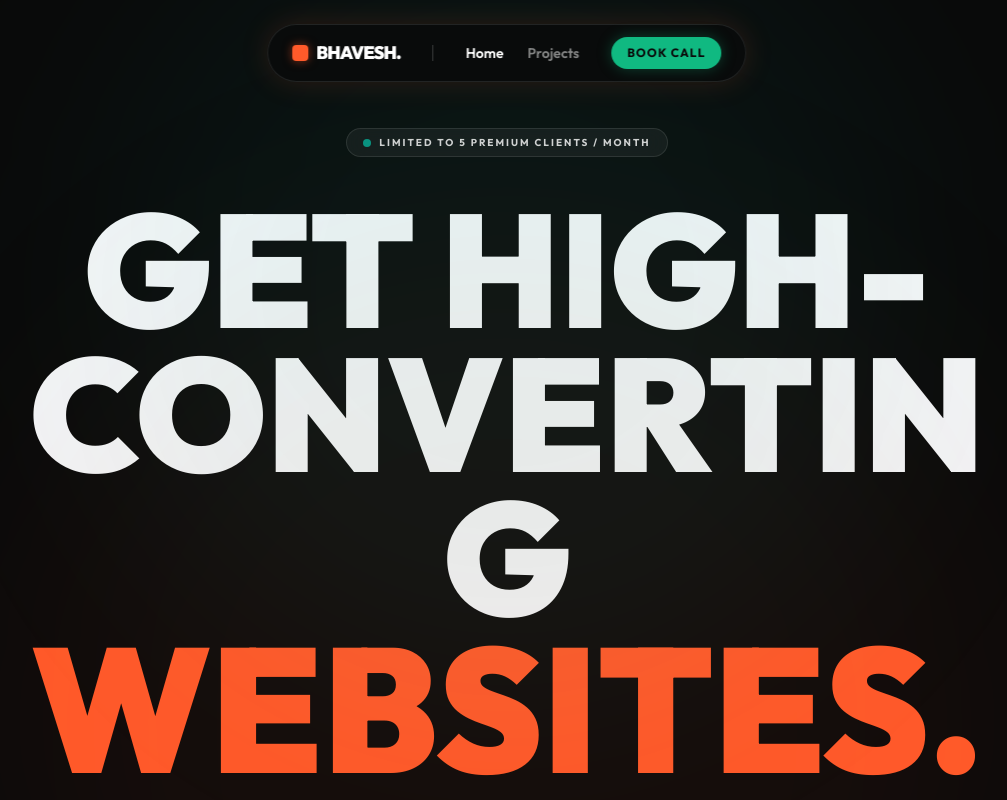
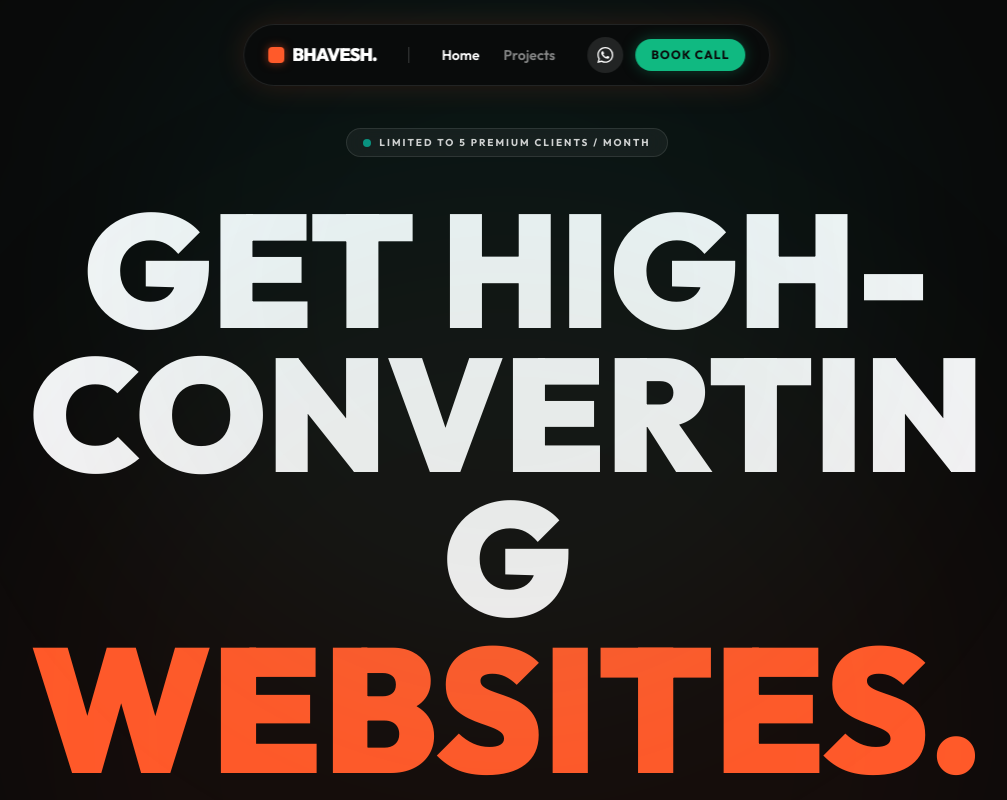
Before and after one commit to borse9030/usclientportfolio, a Next.js app: page / in a window 1280 px wide. Shown: the top 800 px of the page, without its empty margins (133-1140 px from the left). Built offline with nearby package versions, Linux system fonts and the light colour scheme.

Commit message:
feat: add WhatsApp quick chat button to the Navbar

```diff
--- a/src/components/layout/Navbar.tsx
+++ b/src/components/layout/Navbar.tsx
@@ -38,6 +38,16 @@
           </Link>
         </div>
 
+        <div className="flex items-center gap-2 md:gap-3 flex-shrink-0">
+          <a
+            href="https://wa.me/919529185458?text=Hi%20Bhavesh,%20I'm%20interested%20in%20working%20with%20you!"
+            target="_blank"
+            rel="noopener noreferrer"
+            className="w-8 h-8 md:w-9 md:h-9 rounded-full bg-white/10 flex items-center justify-center text-white hover:bg-[#25D366] hover:text-white transition-all duration-300"
+            title="Chat on WhatsApp"
+          >
+            <svg xmlns="http://www.w3.org/2000/svg" width="16" height="16" viewBox="0 0 24 24" fill="currentColor"><path d="M17.472 14.382c-.297-.149-1.758-.867-2.03-.967-.273-.099-.471-.148-.67.15-.197.297-.767.966-.94 1.164-.173.199-.347.223-.644.075-.297-.15-1.255-.463-2.39-1.475-.883-.788-1.48-1.761-1.653-2.059-.173-.297-.018-.458.13-.606.134-.133.298-.347.446-.52.149-.174.198-.298.298-.497.099-.198.05-.371-.025-.52-.075-.149-.669-1.612-.916-2.207-.242-.579-.487-.5-.669-.51-.173-.008-.371-.01-.57-.01-.198 0-.52.074-.792.372-.272.297-1.04 1.016-1.04 2.479 0 1.462 1.065 2.875 1.213 3.074.149.198 2.096 3.2 5.077 4.487.709.306 1.262.489 1.694.625.712.227 1.36.195 1.871.118.571-.085 1.758-.719 2.006-1.413.248-.694.248-1.289.173-1.413-.074-.124-.272-.198-.57-.347m-5.421 7.403h-.004a9.87 9.87 0 01-5.031-1.378l-.361-.214-3.741.982.998-3.648-.235-.374a9.86 9.86 0 01-1.51-5.26c.001-5.45 4.436-9.884 9.888-9.884 2.64 0 5.122 1.03 6.988 2.898a9.825 9.825 0 012.893 6.994c-.003 5.45-4.437 9.884-9.885 9.884m8.413-18.297A11.815 11.815 0 0012.05 0C5.495 0 .16 5.335.157 11.892c0 2.096.547 4.142 1.588 5.945L.057 24l6.305-1.654a11.882 11.882 0 005.683 1.448h.005c6.554 0 11.89-5.335 11.893-11.893a11.821 11.821 0 00-3.48-8.413Z"/></svg>
+          </a>
           <button
             onClick={() => {
               if (pathname === '/') {
@@ -46,11 +56,12 @@
                 window.location.href = '/#booking';
               }
             }}
-          className="px-3 md:px-4 py-1.5 md:py-2 rounded-full bg-[#10B981] text-[#0A0A0A] font-bold text-[10px] md:text-xs uppercase tracking-widest hover:bg-[#0ea5e9] transition-all duration-300 cursor-pointer shadow-[0_0_15px_rgba(16,185,129,0.3)] hover:shadow-[0_0_25px_rgba(14,165,233,0.5)] flex-shrink-0"
+            className="px-3 md:px-4 py-1.5 md:py-2 rounded-full bg-[#10B981] text-[#0A0A0A] font-bold text-[10px] md:text-xs uppercase tracking-widest hover:bg-[#0ea5e9] transition-all duration-300 cursor-pointer shadow-[0_0_15px_rgba(16,185,129,0.3)] hover:shadow-[0_0_25px_rgba(14,165,233,0.5)]"
           >
             Book Call
           </button>
         </div>
+      </div>
     </motion.nav>
   );
 }
```
Lines whose indentation alone changed are shown as unchanged.
